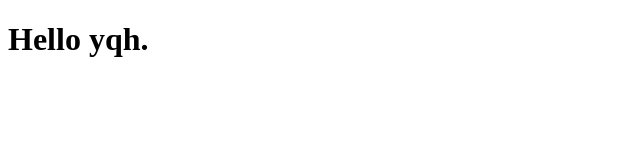
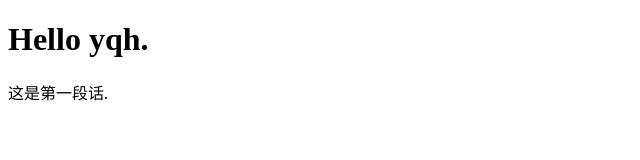
Before and after one commit to yyyyyqh/yyyyyqh.github.io, a plain HTML site: page index.html in a window 1280 px wide. Shown: the whole page, without its empty margins (0-640 px from the left). Drawn offline with Linux system fonts and the light colour scheme.

Commit message:
更新了一段p

```diff
--- a/index.html
+++ b/index.html
@@ -7,5 +7,6 @@
 </head>
 <body>
     <h1>Hello yqh.</h1>
+    <p>这是第一段话.</p>
 </body>
 </html>
```
